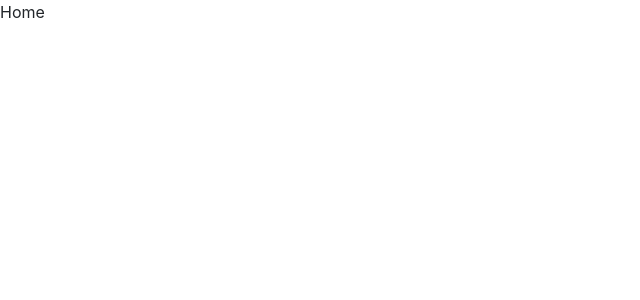
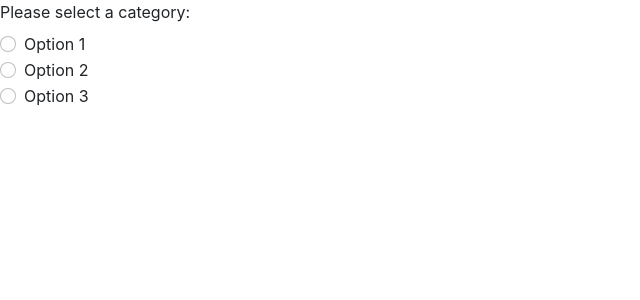
Before and after one commit to elisa-1/react-trivia-game, a React (Create React App) app: page / in a window 1280 px wide. Shown: the top 300 px of the page, without its empty margins (0-640 px from the left). Built offline with nearby package versions, Linux system fonts and the light colour scheme.

Commit message:
Add constants.js file with UI_TEXT constant, add form component

```diff
--- a/src/App.js
+++ b/src/App.js
@@ -1,5 +1,5 @@
 import { BrowserRouter as Router, Routes, Route } from "react-router-dom";
-import Home from "./Pages/Home";
+import Home from "./pages/Home";
 
 function App() {
   return (
--- a/src/Pages/Home.jsx
+++ b/src/Pages/Home.jsx
@@ -1,7 +1,12 @@
 import React from "react";
+import Form from "../components/Form/Form";
 
 const Home = () => {
-  return <main>Home</main>;
+  return (
+    <main>
+      <Form />
+    </main>
+  );
 };
 
 export default Home;
--- /dev/null
+++ b/src/components/Form/Form.jsx
@@ -0,0 +1,30 @@
+import { Form as BSForm } from "react-bootstrap";
+import { UI_TEXT } from "../../services/constants";
+
+function CheckExample() {
+  return (
+    <BSForm>
+      <BSForm.Label>{UI_TEXT.selectCategoryMessage}</BSForm.Label>
+      <BSForm.Check
+        type="radio"
+        label={"Option 1"}
+        id={"option-1"}
+        name={"group1"}
+      />
+      <BSForm.Check
+        type="radio"
+        label={"Option 2"}
+        id={"option-2"}
+        name={"group1"}
+      />
+      <BSForm.Check
+        type="radio"
+        label={"Option 3"}
+        id={"option-3"}
+        name={"group1"}
+      />
+    </BSForm>
+  );
+}
+
+export default CheckExample;
--- /dev/null
+++ b/src/services/constants.jsx
@@ -0,0 +1,5 @@
+const UI_TEXT = {
+  selectCategoryMessage: "Please select a category: ",
+};
+
+export { UI_TEXT };
```
Also changed, not shown: src/components/Form/Form.module.css (added).
